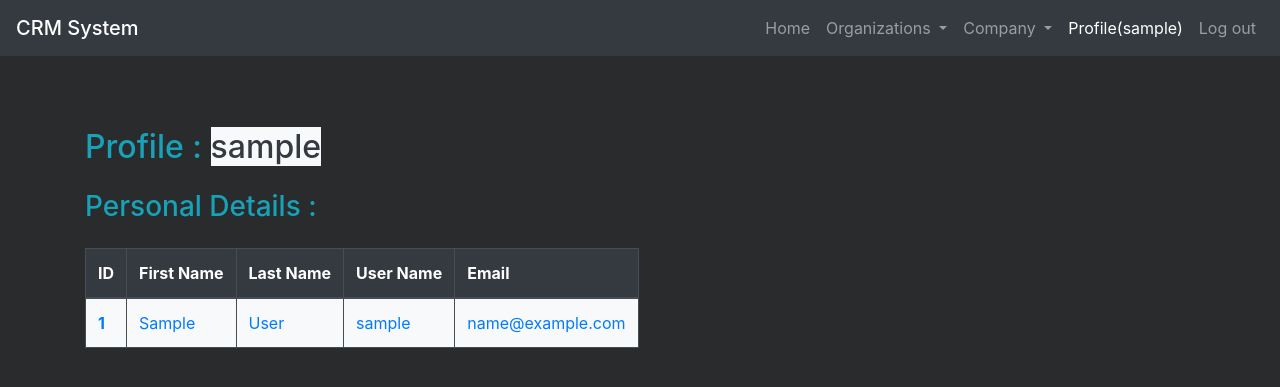
After one commit to ANejadkoorki/CRM-Project, a Django app: page /experts/profile/1 in a window 1280 px wide. The commit adds this page. Shown: the top 387 px of the page. Run offline with Django 3.2, Linux system fonts and the light colour scheme; the visitor is signed in with stand-in values (Sample User, id 1); data comes from the database, SQL or seed files in the repository; some libraries are stand-ins or nearby versions.

Commit message:
WIP : creating profile page of users .

```diff
--- a/CRM/company/templates/company/home-template.html
+++ b/CRM/company/templates/company/home-template.html
@@ -76,11 +76,19 @@
                     <a class="dropdown-item" href="{% url 'company:list-company-product' %}">Products List</a>
                 </div>
 
-                {# log out nav item #}
+
                 </li>
-                    <li class="nav-item">
-                        <a class="nav-link" href="#">{{ request.user.username }}</a>
-                    </li>
+
+                    {# profile nav item #}
+                    {# profile nav item activision #}
+                    {% block profile_navactive %}
+                        <li class="nav-item">
+                    {% endblock %}
+                <a class="nav-link"
+                   href="{% url 'experts:profile' request.user.pk %}">Profile({{ request.user.username }})</a>
+                </li>
+
+                    {# log out nav item #}
                     <li class="nav-item">
                         <a class="nav-link" href="{% url 'experts:logout' %}">Log out</a>
                     </li>
--- /dev/null
+++ b/CRM/experts/templates/experts/profile.html
@@ -0,0 +1,48 @@
+{% extends 'company/home-template.html' %}
+
+{# page title #}
+{% block page_title %}Profile{% endblock %}
+
+{# this page nav-item activation #}
+{% block home_navactive %}
+    <li class="nav-item ">
+{% endblock %}
+{% block profile_navactive %}
+    <li class="nav-item active">
+{% endblock %}
+
+{# crm description block located in home page #}
+{% block crm_desc %}{% endblock %}
+
+{% block page_content %}
+    {# headers #}
+    <h1 class="h2 text-info">Profile : <span class="text-dark bg-light">{{ request.user.username }}</span></h1>
+
+    <h3 class="h3 text-info mt-4">Personal Details :</h3>
+    {# user detail table #}
+    <div class="col mt-4">
+        <div class="row">
+            <table class="table table-dark table-bordered">
+                <thead>
+                <tr>
+                    <th>ID</th>
+                    <th>First Name</th>
+                    <th>Last Name</th>
+                    <th>User Name</th>
+                    <th>Email</th>
+                </tr>
+                </thead>
+                <tbody>
+                <tr>
+                    <th class="bg-light text-primary">{{ object.pk }}</th>
+                    <td class="bg-light text-primary">{{ object.first_name }}</td>
+                    <td class="bg-light text-primary">{{ object.last_name }}</td>
+                    <td class="bg-light text-primary">{{ object.username }}</td>
+                    <td class="bg-light text-primary">{{ object.email }}</td>
+                </tr>
+                </tbody>
+            </table>
+        </div>
+    </div>
+
+{% endblock %}
--- a/CRM/experts/urls.py
+++ b/CRM/experts/urls.py
@@ -5,6 +5,7 @@ app_name = 'experts'
 
 # urls:
 urlpatterns = [
-    path('login/',views.ExpertLogin.as_view(), name='login'),
+    path('login/', views.ExpertLogin.as_view(), name='login'),
     path('logout/', views.ExpertLogout.as_view(), name='logout'),
+    path('profile/<int:pk>', views.ExpertProfile.as_view(), name='profile'),
 ]
--- a/CRM/experts/views.py
+++ b/CRM/experts/views.py
@@ -1,9 +1,10 @@
 from django.conf import settings
 from django.contrib import messages
-from django.contrib.auth import authenticate, login, logout
+from django.contrib.auth import authenticate, login, logout, get_user_model
+from django.contrib.auth.mixins import LoginRequiredMixin
 from django.contrib.auth.views import LoginView
 from django.shortcuts import render, redirect
-from django.views.generic import FormView, RedirectView
+from django.views.generic import FormView, RedirectView, DetailView
 
 from . import forms
 
@@ -46,7 +47,16 @@ class ExpertLogout(RedirectView):
     """
         this view used for logging out an expert
     """
+
     def get(self, request, *args, **kwargs):
         messages.success(self.request, f'{self.request.user.username} Have Been Logged out Successfully.')
         logout(self.request)
         return redirect('company:home')
+
+
+class ExpertProfile(LoginRequiredMixin, DetailView):
+    """
+        this view used to get  a User model object details
+    """
+    model = get_user_model()
+    template_name = 'experts/profile.html'
```
